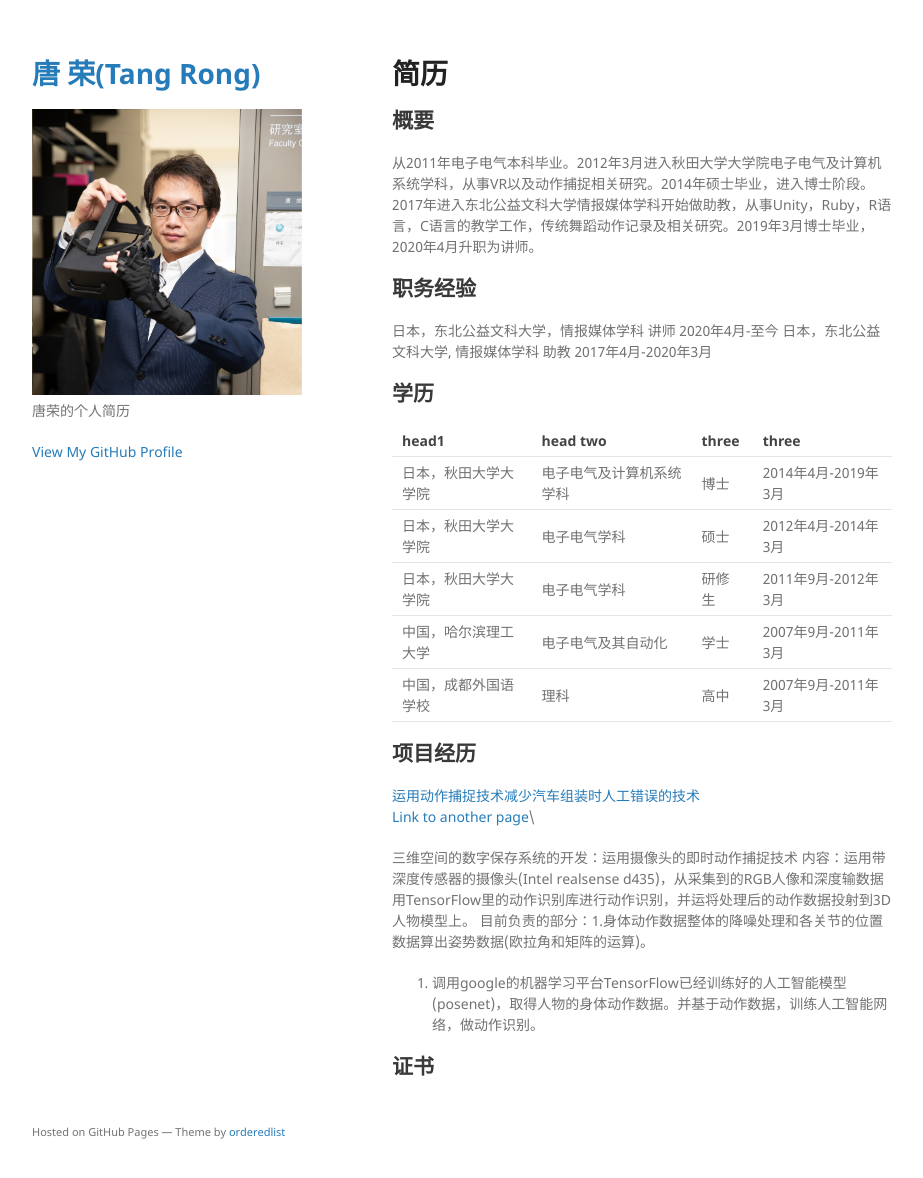
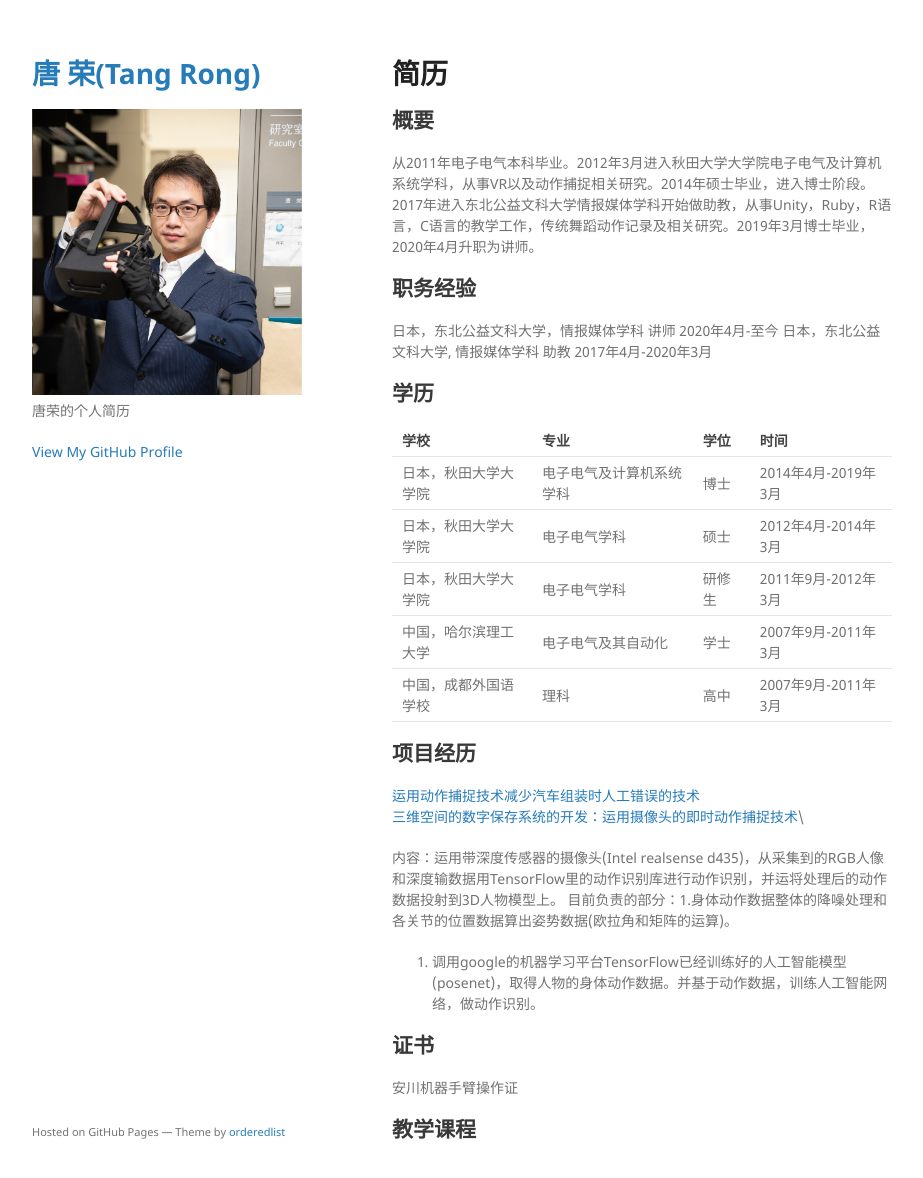
Before and after one commit to CoronovaT/CoronovaT.github.io, a Jekyll site: the page built from index.md, in a window 1280 px wide and 1211 px high. Shown: the top 1178 px of the window, without its empty margins (178-1101 px from the left). Built offline with Jekyll 4.4.1, drawn with Linux system fonts in a browser that asks for light colours; our own code applies the rules of GitHub Pages for plain Markdown files.

Commit message:
Update index.md

```diff
--- a/index.md
+++ b/index.md
@@ -13,7 +13,7 @@ layout: default
 
 ## 学历
 
-| head1        | head two          | three | three |
+| 学校        | 专业          | 学位 | 时间 |
 |:---------------|:--------------------|:------|:------|
 |日本，秋田大学大学院| 电子电气及计算机系统学科|博士   | 2014年4月-2019年3月 |
 |日本，秋田大学大学院| 电子电气学科         |硕士   | 2012年4月-2014年3月|
@@ -23,11 +23,13 @@ layout: default
 
 ## 项目经历
 [运用动作捕捉技术减少汽车组装时人工错误的技术](./projects/toyota.html)\
-[Link to another page](./another-page.html)\
+[三维空间的数字保存系统的开发：运用摄像头的即时动作捕捉技术](./projects/digital_archive.html)\
 
-三维空间的数字保存系统的开发：运用摄像头的即时动作捕捉技术
 内容：运用带深度传感器的摄像头(Intel realsense d435)，从采集到的RGB人像和深度输数据用TensorFlow里的动作识别库进行动作识别，并运将处理后的动作数据投射到3D人物模型上。
 目前负责的部分：1.身体动作数据整体的降噪处理和各关节的位置数据算出姿势数据(欧拉角和矩阵的运算)。
 2. 调用google的机器学习平台TensorFlow已经训练好的人工智能模型(posenet)，取得人物的身体动作数据。并基于动作数据，训练人工智能网络，做动作识别。
 
 ## 证书
+安川机器手臂操作证
+
+## 教学课程
```
